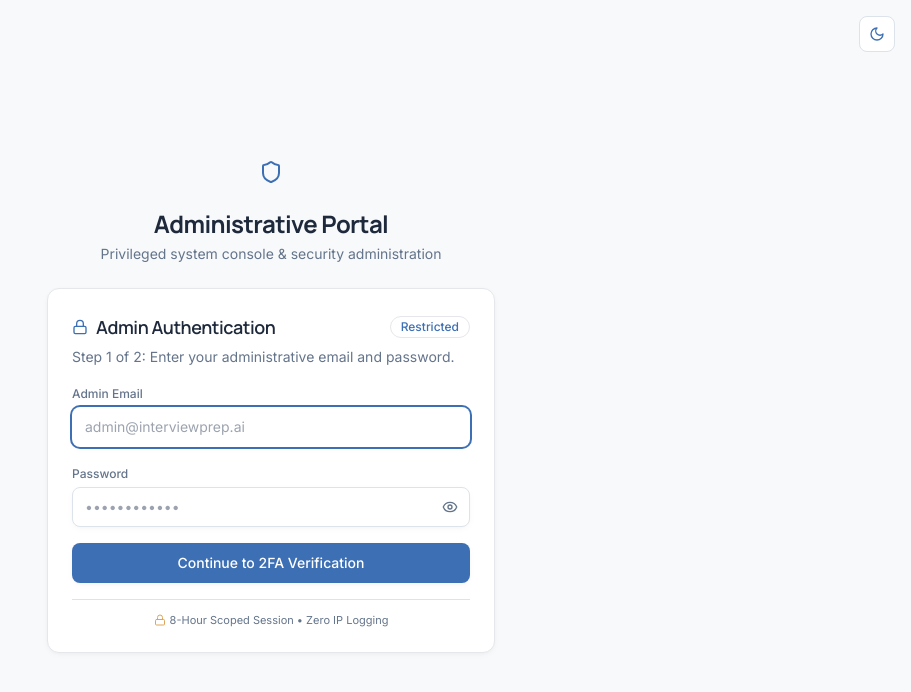
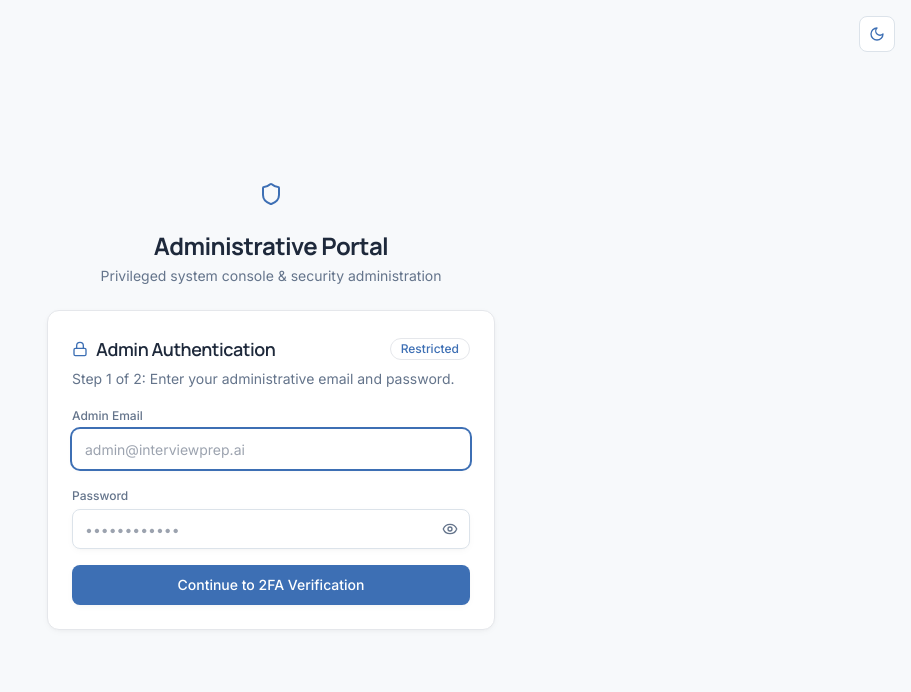
Before and after one commit to Hassanabbas006/ai-intweview-preparation-assistant, a Next.js app: page /admin/login in a window 1280 px wide. Shown: the top 692 px of the page, without its empty margins (369-1280 px from the left). Built offline with nearby package versions, Linux system fonts and the light colour scheme.

Commit message:
fix(admin): remove session scope and zero-ip footer text from admin login page

```diff
--- a/app/(admin)/admin/login/page.tsx
+++ b/app/(admin)/admin/login/page.tsx
@@ -3,7 +3,7 @@
 import { useState } from "react";
 import { useRouter } from "next/navigation";
 import Link from "next/link";
-import { Card, CardHeader, CardTitle, CardDescription, CardContent, CardFooter } from "@/components/ui/card";
+import { Card, CardHeader, CardTitle, CardDescription, CardContent } from "@/components/ui/card";
 import { Button } from "@/components/ui/button";
 import { Input } from "@/components/ui/input";
 import { PasswordInput } from "@/components/ui/password-input";
@@ -210,12 +210,6 @@ export default function AdminLoginPage() {
               </form>
             )}
           </CardContent>
-
-          <CardFooter className="pt-3 border-t border-border flex justify-center text-xs text-text-secondary">
-            <span className="flex items-center gap-1 text-[11px]">
-              <Lock className="w-3 h-3 text-warning" /> 8-Hour Scoped Session &bull; Zero IP Logging
-            </span>
-          </CardFooter>
         </Card>
       </div>
     </div>
```
